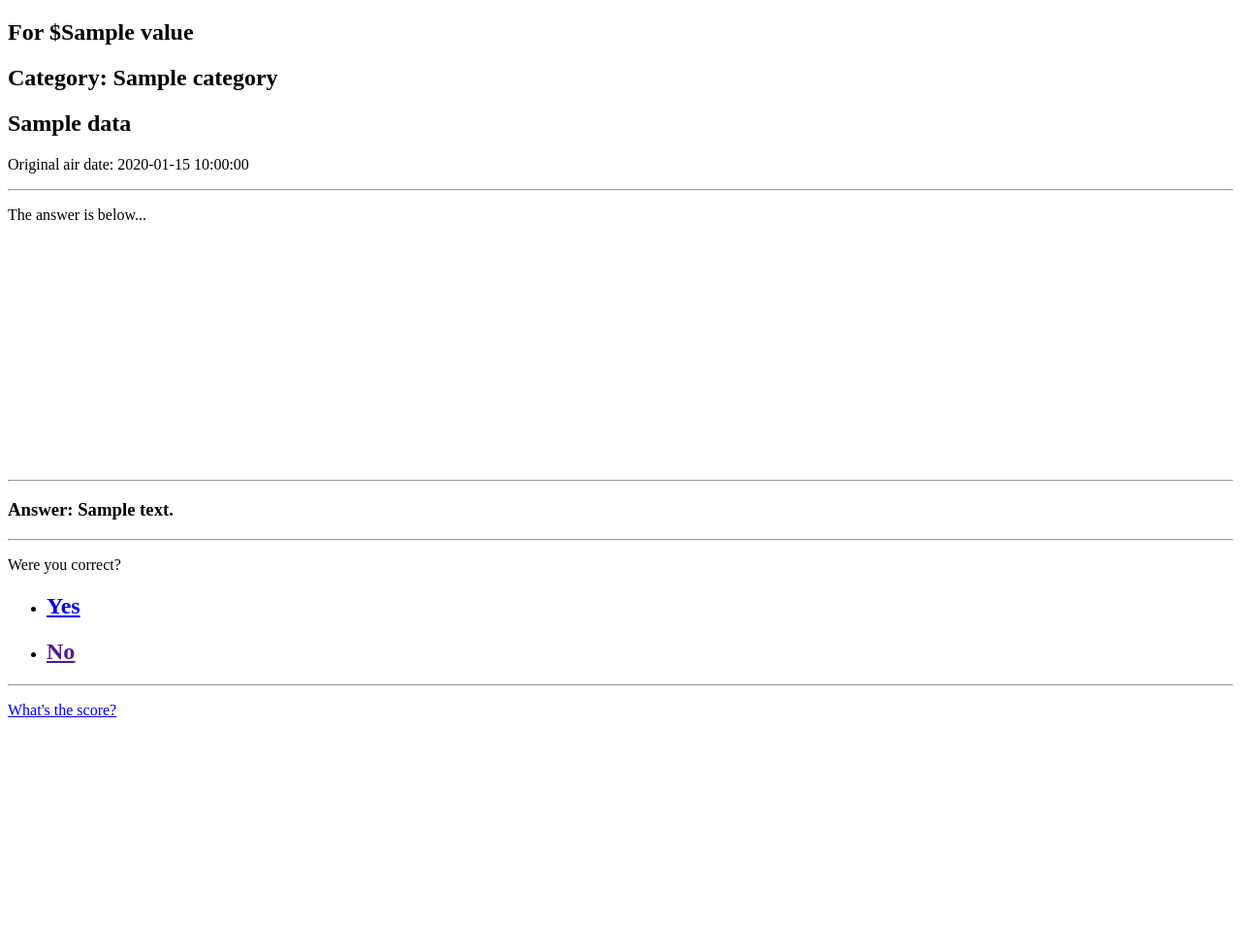
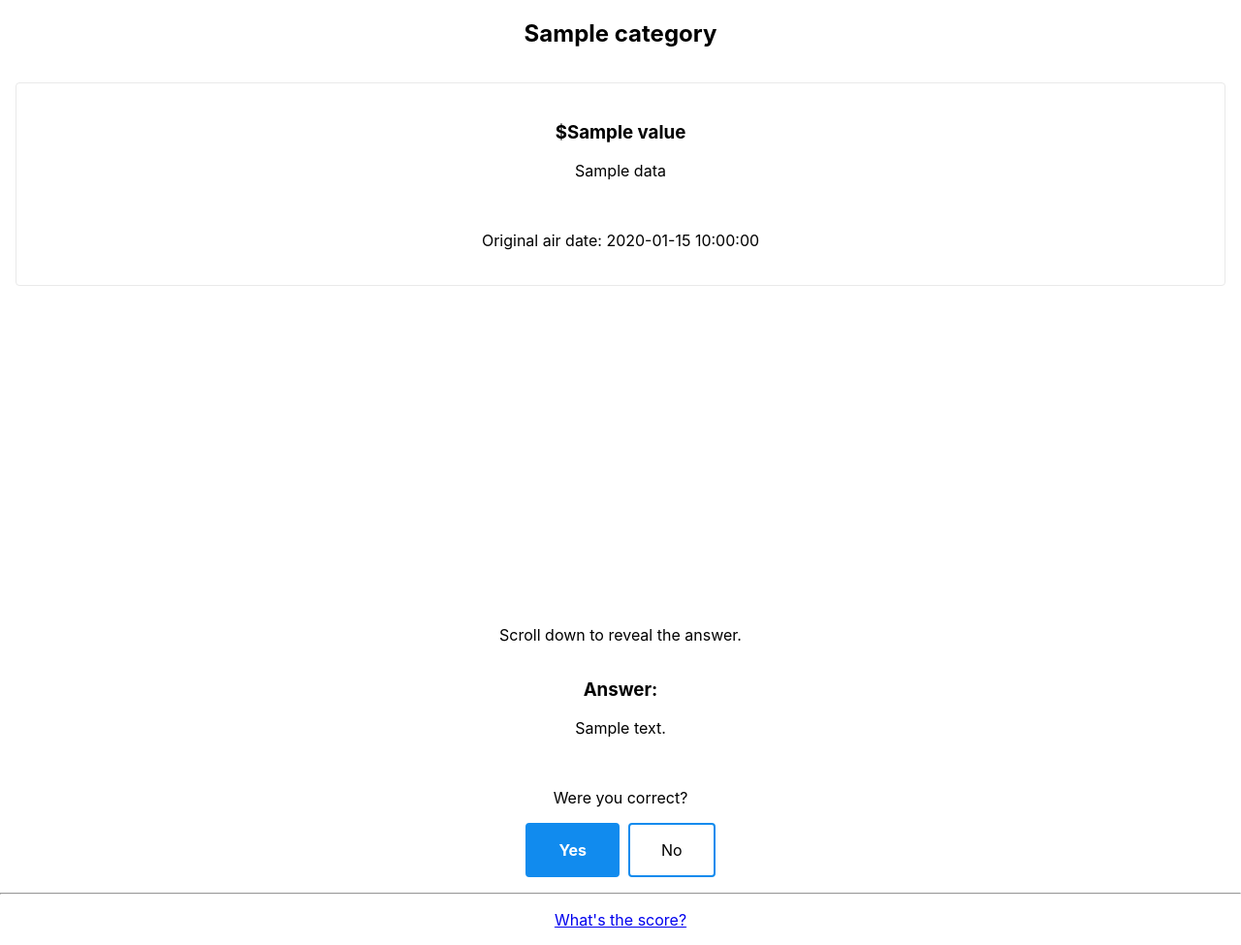
Before and after one commit to joeforyou/jmail, a Python web app: template templates/email.html in a window 1280 px wide. Shown: the whole page at 97% size. Before the commit the page ends 740 px from the top, so only its background shows below. Run offline with Jinja, Linux system fonts and the light colour scheme; the template is opened without the code that fills it: most values are stand-ins (such as "Sample title", 1, 10 or a date in 2020).

Commit message:
Updated styles of email.

```diff
--- a/templates/email.html
+++ b/templates/email.html
@@ -1,34 +1,61 @@
-<!DOCTYPE html>
-<html>
+<!DOCTYPE HTML PUBLIC "-//W3C//DTD HTML 4.01 Transitional//EN" "http://www.w3.org/TR/html4/loose.dtd">
+<html lang="en">
 <head>
-    <meta charset="utf-8">
-    <meta http-equiv="X-UA-Compatible" content="IE=edge">
-    <title>Jeopardy Email</title>
-    <meta name="viewport" content="width=device-width, initial-scale=1">
-    <meta name="x-apple-disable-message-reformatting" />
-    <style type="text/css">
-        .divider {
-            height: 30vh;
-        }
-    </style>
+  <meta http-equiv="Content-Type" content="text/html; charset=UTF-8">
+  <meta name="viewport" content="width=device-width, initial-scale=1">
+  <meta http-equiv="X-UA-Compatible" content="IE=edge">
+  <title>Daily Jeopardy</title>
 </head>
-<body>
-    <h2>For ${{ data.value }}</h2>
-    <h2>Category: {{ data.category }}</h2>
-    <h2>{{ data.question }}</h2>
-    <p>Original air date: {{ data.air_date }}</p>
-    <hr />
-    <p>The answer is below...</p>
-    <div class="divider"></div>
-    <hr />
-    <h3>Answer: {{ data.answer }}</h3>
-    <hr />
-    <p>Were you correct?</p>
-    <ul>
-        <li><h2><a href="{{ data.yes_response_link }}">Yes</a></h2></li>
-        <li><h2><a href="{{ data.no_response_link }}">No</a></h2></li>
-    </ul>
-    <hr />
-    <p><a href="{{ data.scoreboard_link }}">What's the score?</a></p>
+<body style='margin:0; padding:0; font-family:-apple-system, BlinkMacSystemFont, "Segoe UI", Roboto, Oxygen-Sans, Ubuntu, Cantarell, "Helvetica Neue", sans-serif;'>
+  <center>
+    <table width="100%" border="0" cellpadding="0" cellspacing="0">
+        <tr>
+            <td align="center" valign="top">
+                <h2>{{ data.category }}</h2>
+            </td>
+        </tr>
+        <tr align="center" valign="top" style="width: 50%; height: 70vh;">
+            <td>
+                <aside style="border: 1px solid #e9e9e9;
+                border-radius: 4px;
+                box-shadow: #f4f4f4;
+                margin: 1rem;
+                padding: 1.25rem;">
+                <h3>${{ data.value }}</h3>
+                <p>{{ data.question }}</p>
+                <br>
+                <p>Original air date: {{ data.air_date }}</p>
+                </aside>
+            </td>
+        </tr>
+        <tr align="center" valign="top">
+            <td>
+                <p>Scroll down to reveal the answer.</p>
+            </td>
+        </tr>
+        <tr>
+            <td align="center" valign="top">
+                <h3>Answer:</h3>
+                <p>{{ data.answer }}</p>
+                <br>
+                <p>Were you correct?</p>
+                <p><a href="{{ data.yes_response_link }}" style="background-color: #118bee;
+                    border: 2px solid #118bee;
+                    border-radius: 4px;
+                    text-decoration: none;
+                    display: inline-block;
+                    color: #fff;padding: 1rem 2rem;"><b>Yes</b></a>&nbsp;
+                    <a href="{{ data.no_response_link }}" style="border: 2px solid #118bee;
+                    border-radius: 4px;
+                    text-decoration: none;
+                    color: #000;
+                    display: inline-block;
+                    padding: 1rem 2rem;">No</a></p>
+                <hr>
+                <p><a href="{{ data.scoreboard_link }}">What's the score?</a></p>
+            </td>
+        </tr>
+    </table>
+  </center>
 </body>
 </html>
```
